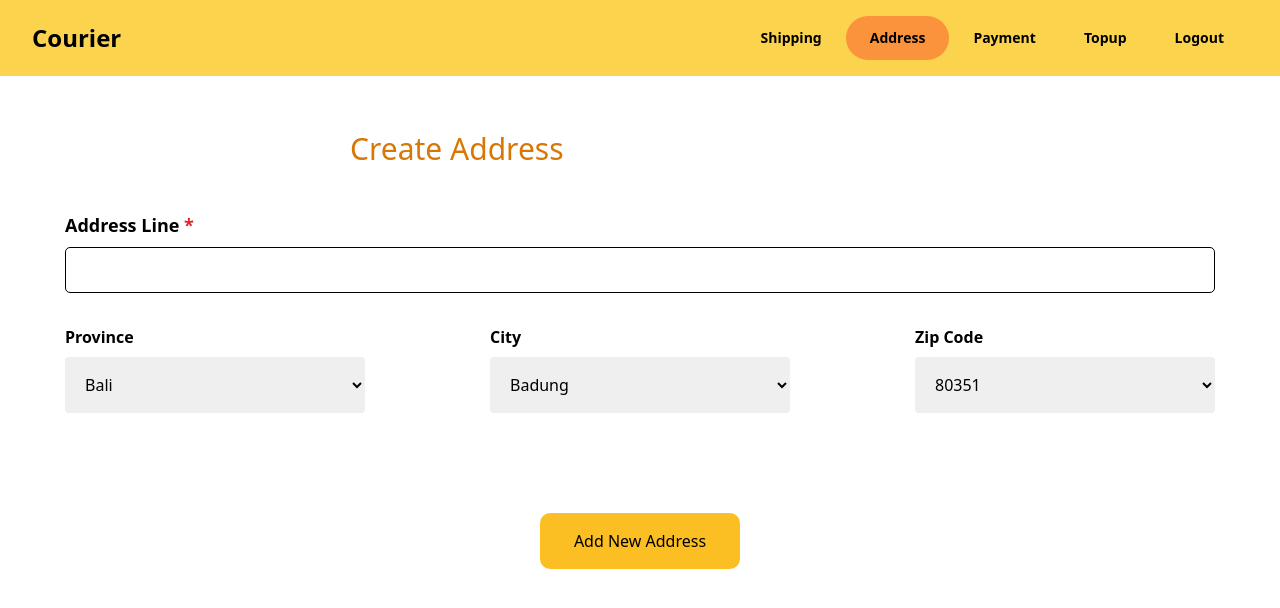
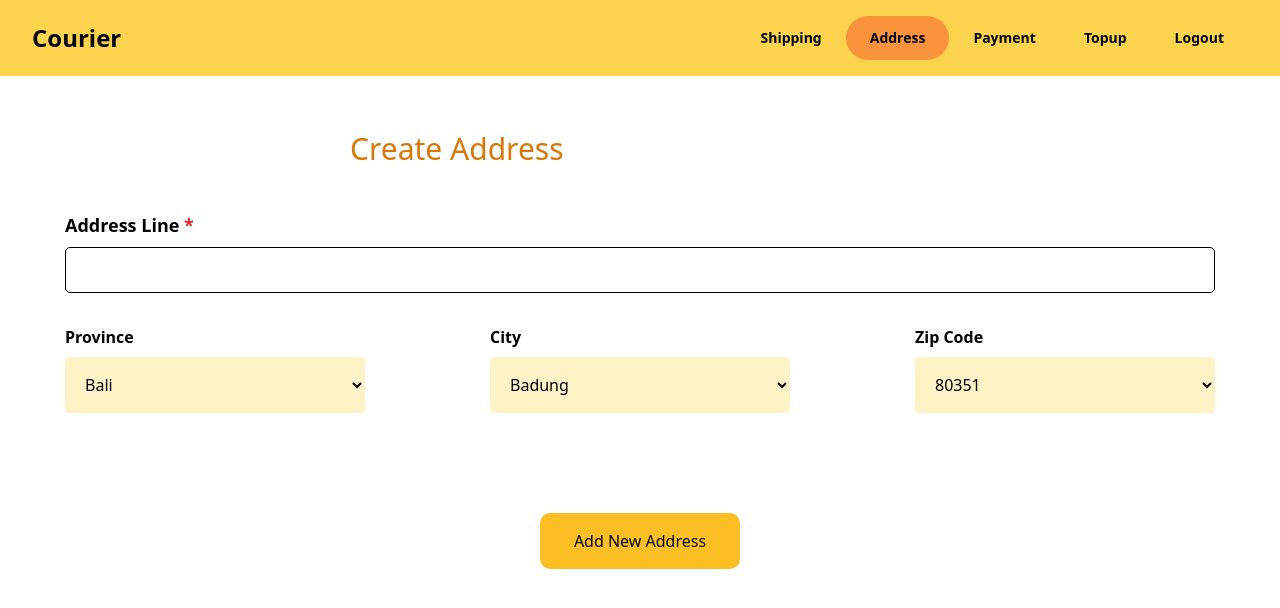
Before and after one commit to hanseljulio/courier-nextjs, a Next.js app: page /user/address/create in a window 1280 px wide. Shown: the top 608 px of the page. Built offline with nearby package versions, Linux system fonts and the light colour scheme.

Commit message:
feat(user): User can now create address but data has not been sent to the database - currently working on it right now

```diff
--- a/src/components/Dropdown/Dropdown.tsx
+++ b/src/components/Dropdown/Dropdown.tsx
@@ -19,15 +19,16 @@ function Dropdown(props: DropdownProps) {
     <div className={`dropdown-div ${props.spacing ? props.spacing : ""}`}>
       <p className={props.labelStyle}>{props.label}</p>
       <select
-        className={`p-4 ${props.width} rounded`}
+        className={`p-4 ${props.width} rounded bg-amber-100`}
         name="category-dropdown"
+        value={props.value}
         onChange={(e) => {
           if (props.provinceChange) {
             props.provinceChange(e.target.value);
-          } else {
-            if (props.onChange) {
-              props.onChange(e.target.value);
-            }
+          }
+
+          if (props.onChange) {
+            props.onChange(e.target.value);
           }
         }}
       >
--- a/src/pages/user/address/create/index.tsx
+++ b/src/pages/user/address/create/index.tsx
@@ -30,11 +30,19 @@ function CreateAddress() {
     setProvinceId(newId);
     setCurrentProvince(provinces.provinces[parseInt(newId) - 1].province);
 
+    let firstTime = false;
+
     const newCityList = [];
     const newZipCodeList = [];
 
     for (let i = 0; i < cities.cities.length; i++) {
       if (cities.cities[i].province_id === newId) {
+        if (!firstTime) {
+          setCurrentCity(cities.cities[i].city_name);
+          setCurrentZipCode(cities.cities[i].postal_code);
+          firstTime = true;
+        }
+
         newCityList.push(cities.cities[i].city_name);
         newZipCodeList.push(cities.cities[i].postal_code);
       }
@@ -91,14 +99,14 @@ function CreateAddress() {
               labelStyle="font-bold pb-2"
               width="w-[300px] mobile:w-full"
               options={cityList}
-              onChange={(e) => setCurrentCity(e.target.value)}
+              onChange={(e) => setCurrentCity(e)}
             />
             <Dropdown
               label="Zip Code"
               labelStyle="font-bold pb-2"
               width="w-[300px] mobile:w-full"
               options={zipCodeList}
-              onChange={(e) => setCurrentZipCode(e.target.value)}
+              onChange={(e) => setCurrentZipCode(e)}
             />
           </div>
           <div className="submit-btn flex justify-center pt-[100px]">
```
Also changed, not shown: src/types/types.ts (+8 -0 lines), src/pages/api/rajaongkir.ts (added).
